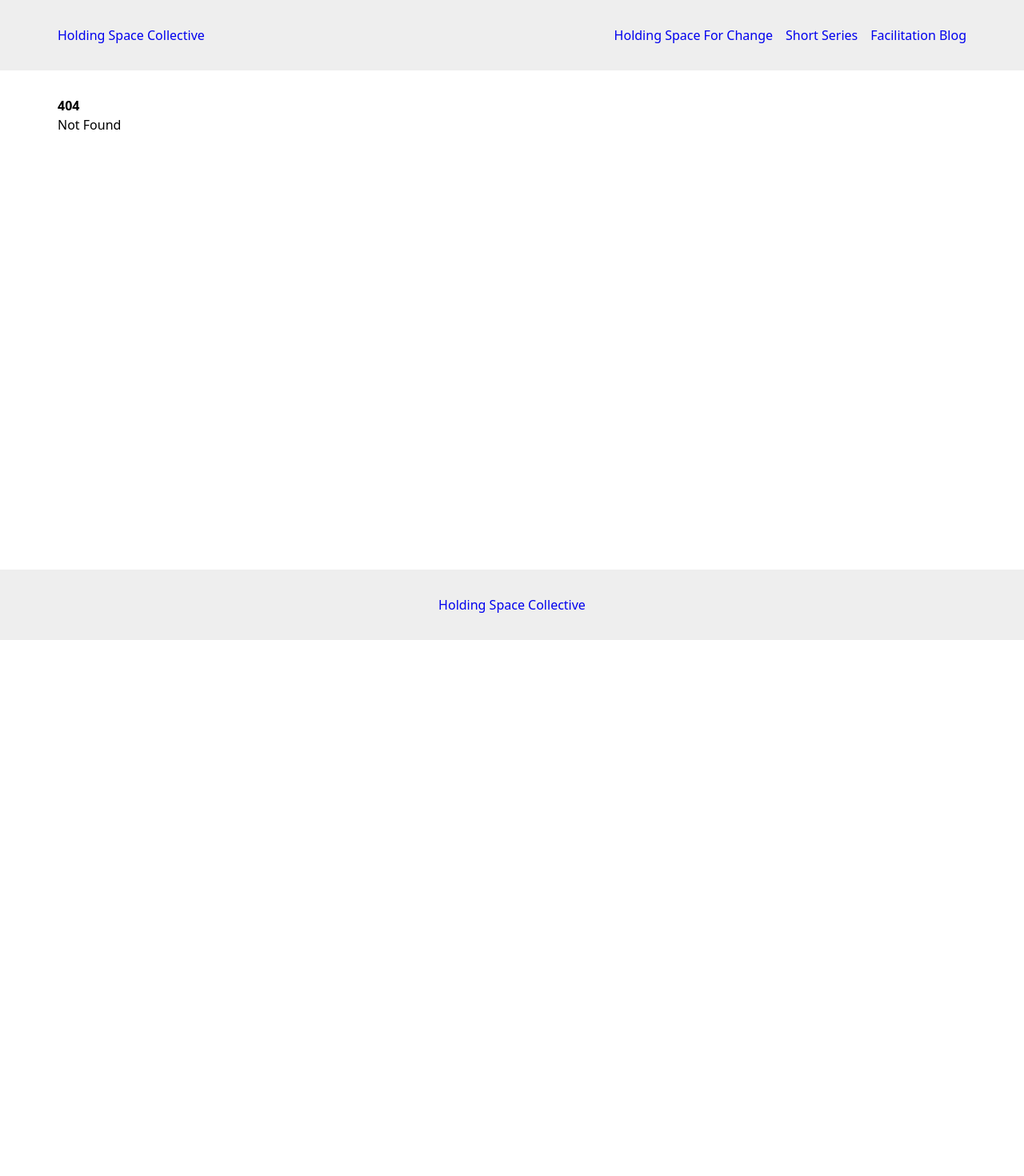
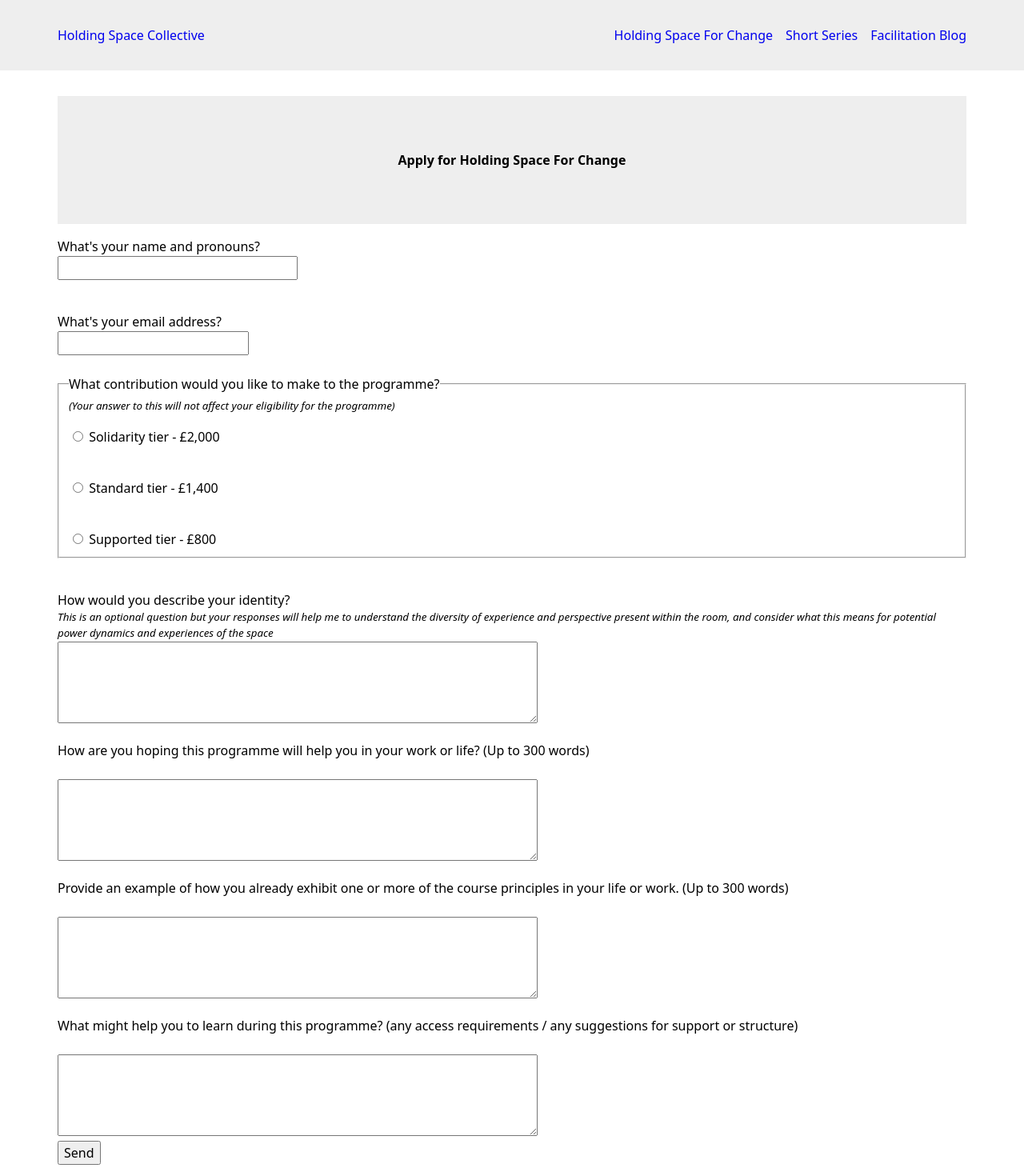
Before and after one commit to cookiewolf/holding-space, a SvelteKit app: page /holding-space-for-change/apply in a window 1280 px wide. Before the commit this address had no page. Shown: the top 1470 px of the page at 80% size. Before the commit the page ends 800 px from the top, so only its background shows below. Built offline with nearby package versions, Linux system fonts and the light colour scheme.

Commit message:
Add application form initial structure

```diff
--- /dev/null
+++ b/src/Description.svelte
@@ -0,0 +1,16 @@
+<script lang="ts">
+	import type { Snippet } from 'svelte';
+
+	let { id, children }: { id: string; children: Snippet } = $props();
+</script>
+
+<p {id}>
+	{@render children?.()}
+</p>
+
+<style>
+	p {
+		font-size: smaller;
+		font-style: italic;
+	}
+</style>
--- /dev/null
+++ b/src/routes/holding-space-for-change/apply/+page.svelte
@@ -0,0 +1,142 @@
+<script>
+	import Description from '../../../Description.svelte';
+</script>
+
+<main>
+	<div class="hero">
+		<h1>Apply for Holding Space For Change</h1>
+	</div>
+	<div>
+		<form name="holding-space-for-change" method="POST" data-netlify="true" data-sveltekit-reload>
+			<input type="hidden" name="form-name" value="contact" />
+
+			<label>
+				What's your name and pronouns?
+				<br />
+				<input type="text" name="name" />
+			</label>
+
+			<br />
+
+			<label
+				>What's your email address?
+				<br />
+				<input type="email" name="email" />
+			</label>
+
+			<br />
+
+			<fieldset aria-describedby="contribution-description">
+				<legend>What contribution would you like to make to the programme?</legend>
+				<Description id="contribution-description">
+					(Your answer to this will not affect your eligibility for the programme)
+				</Description>
+				<label>
+					<input type="radio" name="choice" value="Solidarity2000" />
+					Solidarity tier - £2,000
+				</label>
+				<br />
+
+				<label>
+					<input type="radio" name="choice" value="Standard1400" />
+					Standard tier - £1,400
+				</label>
+				<br />
+
+				<label>
+					<input type="radio" name="choice" value="Supported800" />
+					Supported tier - £800
+				</label>
+			</fieldset>
+
+			<br />
+
+			<label for="your-identity"> How would you describe your identity?</label>
+			<Description id="identitity-description">
+				This is an optional question but your responses will help me to understand the diversity of
+				experience and perspective present within the room, and consider what this means for
+				potential power dynamics and experiences of the space
+			</Description>
+
+			<textarea
+				rows="4"
+				id="your-identity"
+				name="your-identity"
+				aria-describedby="identitity-description"
+				placeholder="e.g. white autistic woman in her mid-40s"
+			>
+			</textarea>
+
+			<br />
+
+			<label for="your-identity"
+				>How are you hoping this programme will help you in your work or life? (Up to 300 words)
+			</label>
+			<br />
+			<textarea
+				rows="4"
+				id="your-identity"
+				name="your-identity"
+				aria-describedby="identitity-description"
+			>
+			</textarea>
+			<br />
+
+			<label for="your-identity"
+				>Provide an example of how you already exhibit one or more of the course principles in your
+				life or work. (Up to 300 words)</label
+			>
+			<br />
+			<textarea
+				rows="4"
+				id="your-identity"
+				name="your-identity"
+				aria-describedby="identitity-description"
+			>
+			</textarea>
+			<br />
+
+			<label for="your-identity"
+				>What might help you to learn during this programme? (any access requirements / any
+				suggestions for support or structure)</label
+			>
+			<br />
+			<textarea
+				rows="4"
+				id="your-identity"
+				name="your-identity"
+				aria-describedby="identitity-description"
+			>
+			</textarea>
+			<br />
+
+			<button type="submit">Send</button>
+		</form>
+	</div>
+</main>
+
+<style>
+	.hero {
+		align-items: center;
+		background-color: #eeeeee;
+		display: flex;
+		height: 10rem;
+		justify-content: center;
+		width: 100%;
+	}
+
+	label {
+		margin-top: 1rem;
+		display: block;
+	}
+
+	input[type='text'] {
+		width: 100%;
+		max-width: 300px;
+	}
+
+	textarea {
+		width: 100%;
+		max-width: 600px;
+	}
+</style>
--- /dev/null
+++ b/src/routes/holding-space-for-change/apply/+page.ts
@@ -0,0 +1 @@
+export const prerender = true;
--- /dev/null
+++ b/src/routes/holding-space-short-series/apply/+page.svelte
@@ -0,0 +1,38 @@
+<script>
+	import Description from '../../../Description.svelte';
+</script>
+
+<main>
+	<div class="hero">
+		<h1>Apply for Holding Space Short Series</h1>
+	</div>
+	<div>
+		<p>Application form coming soon!</p>
+	</div>
+</main>
+
+<style>
+	.hero {
+		align-items: center;
+		background-color: #eeeeee;
+		display: flex;
+		height: 10rem;
+		justify-content: center;
+		width: 100%;
+	}
+
+	label {
+		margin-top: 1rem;
+		display: block;
+	}
+
+	input[type='text'] {
+		width: 100%;
+		max-width: 300px;
+	}
+
+	textarea {
+		width: 100%;
+		max-width: 600px;
+	}
+</style>
--- /dev/null
+++ b/src/routes/holding-space-short-series/apply/+page.ts
@@ -0,0 +1 @@
+export const prerender = true;
```
